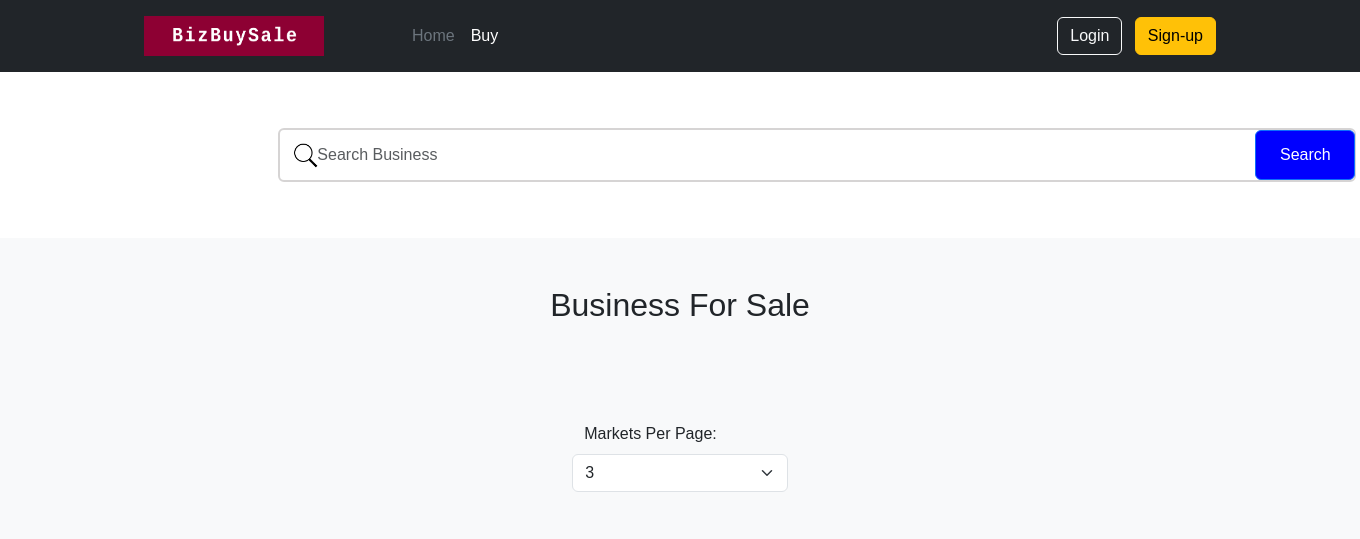
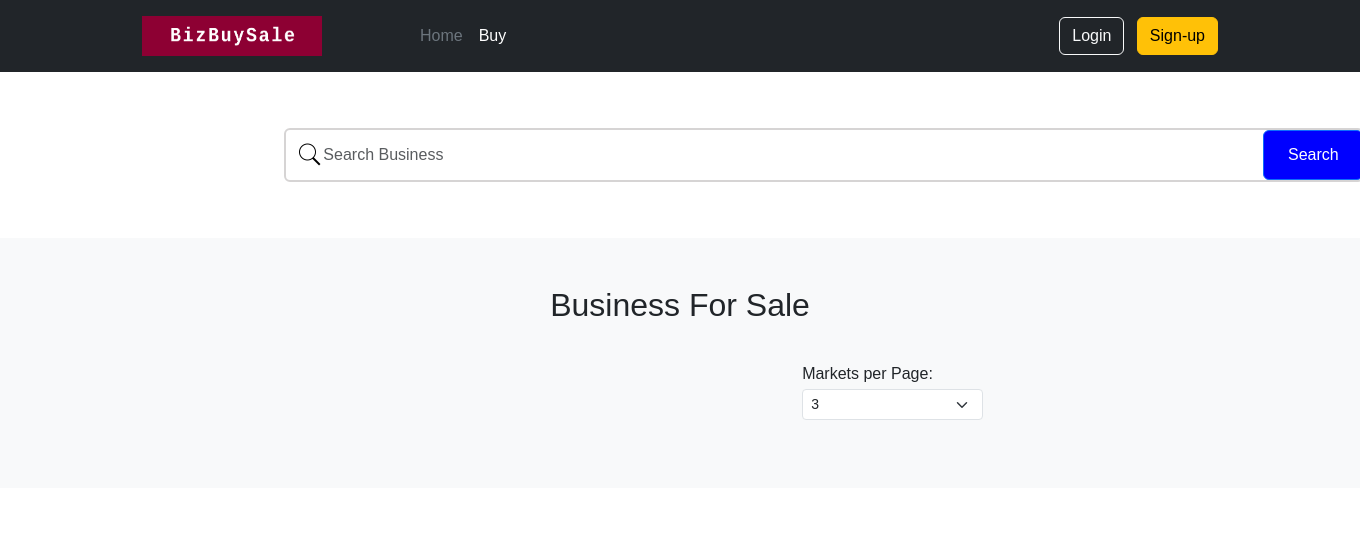
Before and after one commit to AghasMovsisyan/Biz-Buy-Sell, a Flask app: page / in a window 1360 px wide. Shown: the top 539 px of the page. Run offline with Flask 3, Linux system fonts and the light colour scheme; some libraries are stand-ins or nearby versions.

Commit message:
Keep pagination elements compact and fix at the bottom of the page

```diff
--- a/flask_app/static/style.css
+++ b/flask_app/static/style.css
@@ -24,7 +24,7 @@
 }
 
 .jumbotron .container {
-    max-width: 40rem;
+    max-width: 40re m;
 }
 
 footer {
@@ -78,11 +78,11 @@ footer p {
 }
 
 .navigation {
-  margin-left: 80px;
+  margin-left: 90px;
 }
 
 .text-end {
-  margin-left: 551px;
+  margin-left: 545px;
 }
 input {
   padding: 3px 15px;
@@ -90,21 +90,6 @@ input {
   line-height: 25px;
 }
 
-.buy {
-  text-align: center;
-}
-
-.login {
-  text-align: center;
-}
-
-.sign {
-  text-align: center;
-}
-
-.h {
-  text-align: center;
-}
 
 /***********************Search Bar*********************************/
 
@@ -117,8 +102,8 @@ input {
  .search {
   position: relative;
   /* box-shadow: 0 0 40px rgba(51, 51, 51, .1); Remove or adjust this line */
-  width: 1078px; /* Set a fixed width for the search bar */
-  right: 10px;
+  width: 1080px; /* Set a fixed width for the search bar */
+  right: 4px;
   margin: 0 auto; /* Center the search bar horizontally */
 }
 
@@ -167,9 +152,9 @@ input {
 
 
  .searchl {
-  height: 27px;
-  width: 27px;
-  margin-left: -1023px;
+  height: 25px;
+  width: 25px;
+  margin-left: -1030px;
   margin-top: 14px;
 }
 /*-----------------------------------------------------------------*/
@@ -185,6 +170,16 @@ input {
   justify-content: center;
   align-items: center;
   flex-direction: column;
+
+}
+
+.containert{
+  max-width: 1200px;
+  display: flex;
+  justify-content: center;
+  align-items: center;
+  flex-direction: column;
+  margin-left: 325px;
 }
 
 .card-content{
@@ -400,6 +395,7 @@ input {
   height: 22px;
   width: 18px;
   padding-bottom: 4px;
+  margin-left: 2px;
 }
 
 /* -----------------------------------Login--------------------------------------------------- */
@@ -441,3 +437,39 @@ input {
 .edit-button:hover {
   background-color: #ff3401; /* Add your desired background color on hover */
 }
+
+/* -- */
+
+
+.pagination-row {
+  display: flex;
+  align-items: center;
+  justify-content: space-between;
+  margin-bottom: 20px;
+}
+
+.pagination-container {
+  display: flex;
+  align-items: center;
+}
+
+.pagination {
+  margin: 0;
+  padding: 0;
+  list-style: none;
+  display: flex;
+  align-items: center;
+}
+
+.limit-select-container {
+  align-items: center;
+}
+
+#limitSelect {
+  margin-left: 50px;
+}
+
+.mr-2 {
+  margin-left: 50px;
+  margin-bottom:  3px;
+}
--- a/flask_app/templates/index.html
+++ b/flask_app/templates/index.html
@@ -55,21 +55,25 @@
     </section>
     <div class="album py-5 bg-light">
       <h2 style="text-align: center;">Business For Sale</h2>
-      <div class="container">
+      <div class="containert">
         <div class="row">
           <div class="card-content"></div>
         </div>
-        <div class="row">
-          <div class="pagination"></div>
-        </div>
-        <div class="row">
-            <label for="limitSelect" class="form-label">Markets Per Page:</label>
-            <select id="limitSelect" class="form-select">
-              <option value="3" selected>3</option>
+        <div class="pagination-row">
+          <div class="pagination-container">
+            <ul class="pagination"></ul>
+          </div>
+          <div class="limit-select-container">
+            <label for="limitSelect" class="mr-2">Markets per Page:</label>
+            <select id="limitSelect" class="form-select form-select-sm">
+              <option value="3">3</option>
               <option value="6">6</option>
               <option value="9">9</option>
             </select>
+          </div>
         </div>
+
+
       </div>
     </div>
   </main>
```
